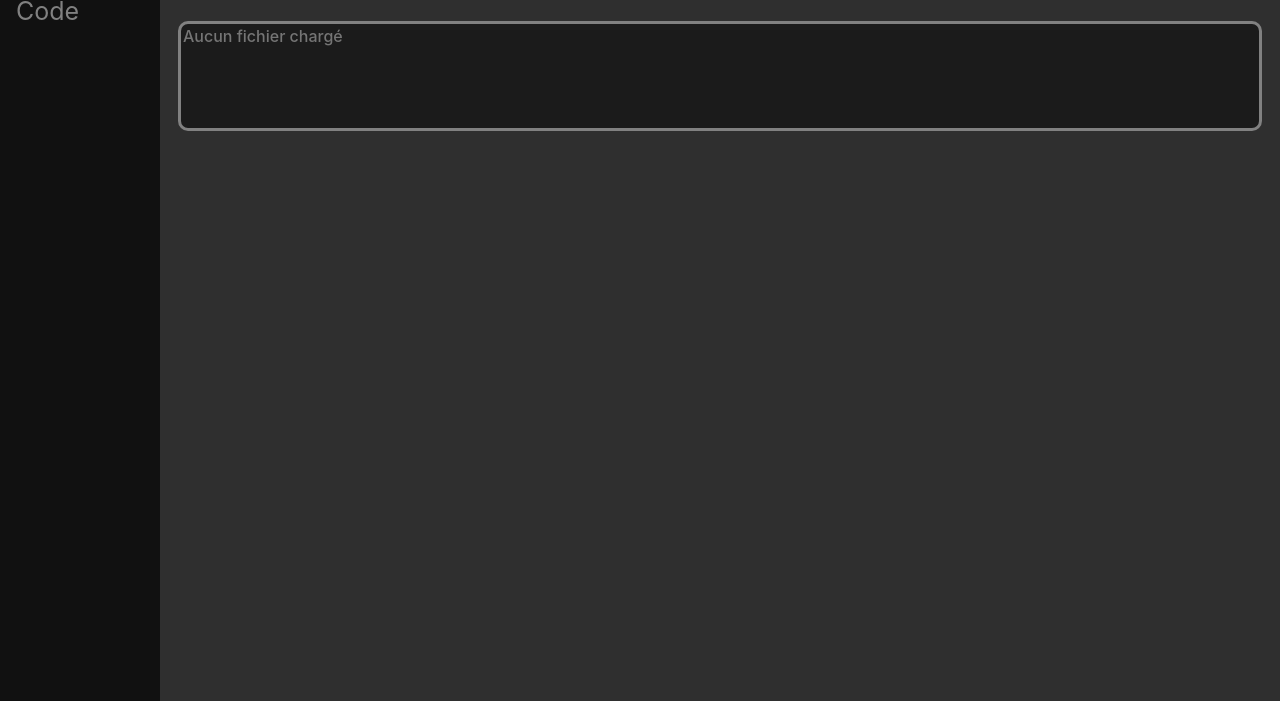
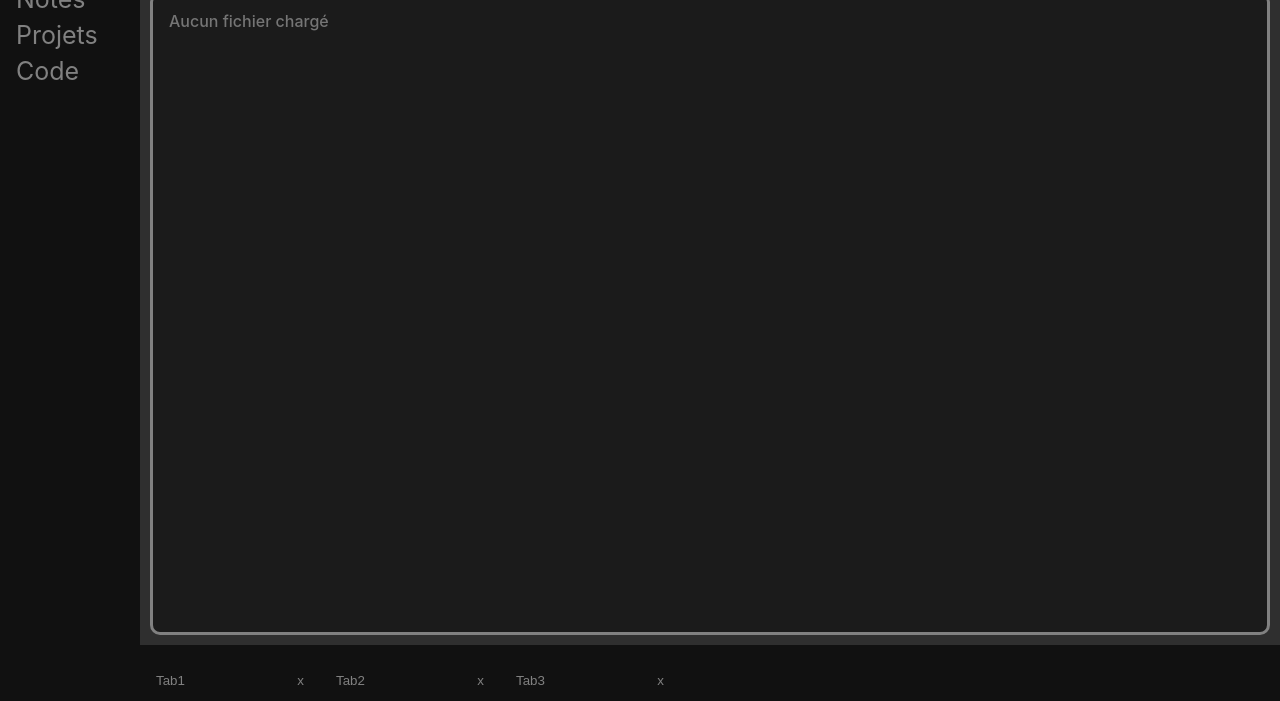
Before and after one commit to WanderingPenwing/Calcifer, a website: page src/pages/notes.html in a window 1280 px wide. Shown: the part 99-800 px from the top of the page. Drawn offline with Linux system fonts and the light colour scheme.

Commit message:
added static tabs (for notes)

```diff
--- a/package.json
+++ b/package.json
@@ -8,5 +8,8 @@
   },
   "devDependencies": {
     "@tauri-apps/cli": "^1.5.6"
+  },
+  "dependencies": {
+    "tauri-plugin-log-api": "github:tauri-apps/tauri-plugin-log"
   }
 }
--- a/src/pages/notes.html
+++ b/src/pages/notes.html
@@ -17,10 +17,17 @@
     </div>
     <!-- Page content -->
     <div class="main">
-      <h1>Mes Notes</h1>
-      <input type="file" name="inputfile" id="inputfile">
-      <br>
-      <textarea id="output" name="story" rows="5" cols="33" placeholder="Aucun fichier chargé"></textarea>
+      <div class="content">
+        <h1>Mes Notes</h1>
+        <br>
+        <textarea id="output" name="story" placeholder="Aucun fichier chargé"></textarea>
+      </div>
+      <div class="tab">
+        <button class="tablinks" onclick="openCity(event, 'London')"><p>Tab1</p><a href="#">x</a></button>
+        <button class="tablinks" onclick="openCity(event, 'Paris')"><p>Tab2</p><a href="#">x</a></button>
+        <button class="tablinks" onclick="openCity(event, 'Tokyo')"><p>Tab3</p><a href="#">x</a></button>
+      </div>
+      </div>
     </div>
   </body>
 </html>
--- a/src/pages/notes.js
+++ b/src/pages/notes.js
@@ -1,11 +1,26 @@
+//<input type="file" name="inputfile" id="inputfile">
+
 document.getElementById('inputfile')
-            .addEventListener('change', function () {
+  .addEventListener('change', function () {
+    let fr = new FileReader();
+    fr.onload = function () {
+      document.getElementById('output').textContent = fr.result;
+    }
+    fr.readAsText(this.files[0]);
+})
 
-                let fr = new FileReader();
-                fr.onload = function () {
-                    document.getElementById('output')
-                        .textContent = fr.result;
-                }
+function openCity(evt, cityName) {
+  console.log("helooo")
+  // Declare all variables
+  var i, tablinks;
 
-                fr.readAsText(this.files[0]);
-            })
+  // Get all elements with class="tablinks" and remove the class "active"
+  tablinks = document.getElementsByClassName("tablinks");
+  for (i = 0; i < tablinks.length; i++) {
+    tablinks[i].className = tablinks[i].className.replace(" active", "");
+  }
+
+  // Show the current tab, and add an "active" class to the button that opened the tab
+  document.getElementById(cityName).style.display = "block";
+  evt.currentTarget.className += " active";
+}
--- a/src/styles.css
+++ b/src/styles.css
@@ -17,38 +17,82 @@
 /* The sidebar menu */
 .sidenav {
   height: 100%; /* Full-height: remove this if you want "auto" height */
-  width: 160px; /* Set the width of the sidebar */
+  width: 140px; /* Set the width of the sidebar */
   position: fixed; /* Fixed Sidebar (stay in place on scroll) */
   z-index: 1; /* Stay on top */
   top: 0; /* Stay at the top */
   left: 0;
   background-color: #111; /* Black */
   overflow-x: hidden; /* Disable horizontal scroll */
-  padding-top: 20px;
+  padding-top: 80px;
 }
+
+.tab {
+  height: 60px; /* Full-height: remove this if you want "auto" height */
+  width: 100%; /* Set the width of the sidebar */
+  z-index: 1; /* Stay on top */
+  bottom: 0; /* Stay at the top */
+  background-color: #111; /* Black */
+  overflow-x: hidden; /* Disable horizontal scroll */
+  padding-top: 0px;
+  overflow: hidden;
+}
+
+/* Style the buttons that are used to open the tab content */
+.tab button {
+  background-color: inherit;
+  float: left;
+  border: none;
+  outline: none;
+  cursor: pointer;
+  padding: 14px 16px;
+  transition: 0.3s;
+  color: #818181;
+  width: 180px;
+  display:flex;
+  align-items: center;
+}
+
+/* Change background color of buttons on hover */
+.tab button:hover {
+  background-color: #202020;
+}
+
+/* Create an active/current tablink class */
+.tab button.active {
+  background-color: #2f2f2f;
+}
+
+.tablinks p {
+  text-align: left;
+  width: 100%;
+}
+
 
 /* The navigation menu links */
 .sidenav a {
   padding: 6px 8px 6px 16px;
-  text-decoration: none;
   font-size: 25px;
-  color: #818181;
   display: block;
-}
-
-/* When you mouse over the navigation links, change their color */
-.sidenav a:hover {
-  color: #ec9f53;
 }
 
 /* Style page content */
 .main {
-  margin-left: 160px; /* Same as the width of the sidebar */
-  padding: 0px 10px;
+  height: 100%;
+  margin-left: 140px; /* Same as the width of the sidebar*/
   display: flex;
   flex-direction: column;
-  justify-content: center;
   text-align: center;
+}
+
+.content {
+  height: 100%;
+  display: flex;
+  flex-direction: column;
+  text-align: center;
+  padding-bottom: 10px;
+  padding-left: 10px;
+  padding-right: 10px;
 }
 
 /* On smaller screens, where height is less than 450px, change the style of the sidebar (less padding and a smaller font size) */
@@ -61,11 +105,28 @@
   box-sizing: border-box;
 }
 
+html, body {
+  height: 100%;
+  margin: 0;
+}
+
+
 textarea {
+  width: 100%;
+  height: 100%;
+  resize: none;
+  padding: 1em;
   background-color: #0f0f0f98;
-  width: 100%;
-  height: 400%;
-  resize: none;
+  color: #818181;
+  font-size: 1em;
+  font-weight: 500;
+  font-family: inherit;
+  border-radius: 10px;
+  border: 3px solid #818181;
+}
+
+input {
+  background-color: #0f0f0f98;
   color: #818181;
   font-size: 1em;
   font-weight: 500;
@@ -78,3 +139,12 @@ textarea:focus {
   border: 3px solid #ec9f53;
   outline: none;
 }
+
+a {
+  text-decoration: none;
+  color: #818181;
+}
+
+a:hover {
+  color: #ec9f53;
+}
```
Also changed, not shown: 1 other file.
